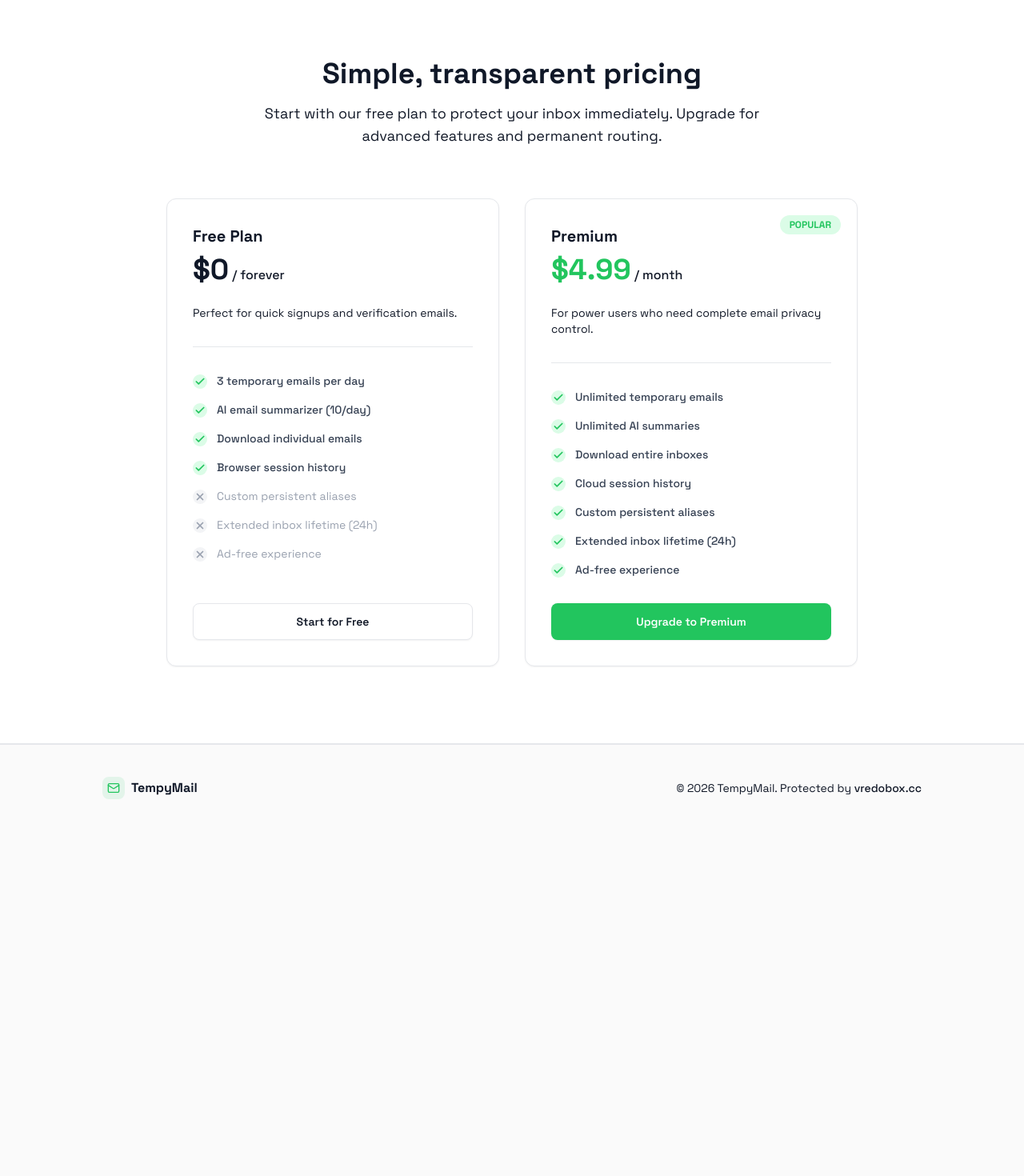
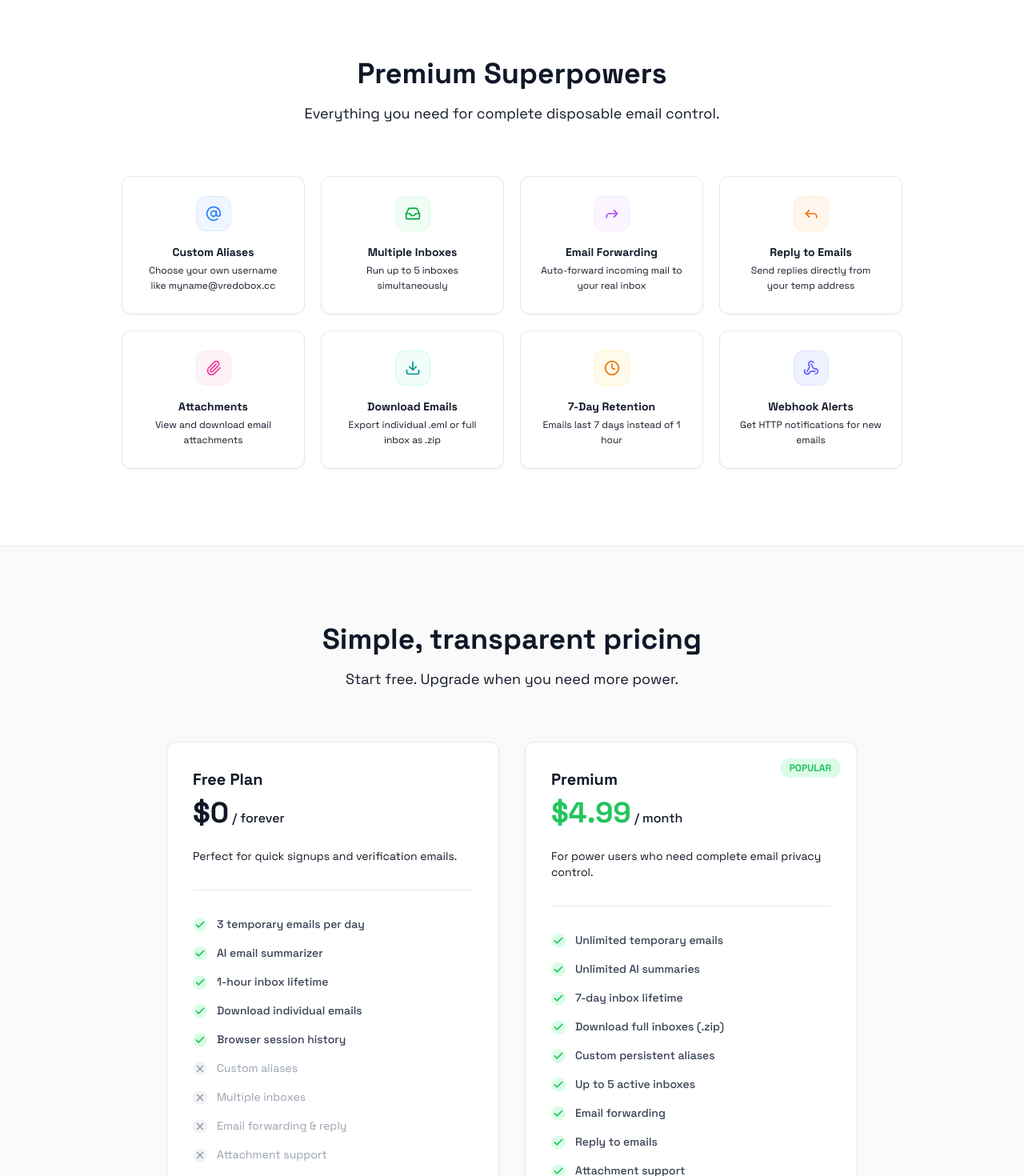
Before and after one commit to Wesley101-collab/TempyMail, a React (Vite) app in the folder frontend/: page / in a window 1280 px wide. Shown: the part 1060-2530 px from the top of the page at 80% size. Before the commit the page ends 2099 px from the top, so only its background shows below. Built offline with nearby package versions, Linux system fonts and the light colour scheme; no server answers.

Commit message:
Update landing page with premium features section and pricing

```diff
--- a/frontend/src/components/LandingPage.jsx
+++ b/frontend/src/components/LandingPage.jsx
@@ -1,5 +1,8 @@
 import React from 'react';
-import { Mail, Shield, Zap, Sparkles, Check, X, RefreshCcw, ArrowRight } from 'lucide-react';
+import {
+    Mail, Shield, Zap, Sparkles, Check, X, RefreshCcw, ArrowRight,
+    AtSign, Forward, Reply, Paperclip, Webhook, Inbox, Download, Clock
+} from 'lucide-react';
 
 export default function LandingPage({ onGetStarted, loading }) {
     return (
@@ -11,11 +14,10 @@ export default function LandingPage({ onGetStarted, loading }) {
                     <div className="bg-primary p-1.5 rounded-lg">
                         <Mail className="w-5 h-5 text-white" />
                     </div>
-                    <h1 className="text-xl font-bold tracking-tight">
-                        TempyMail
-                    </h1>
+                    <h1 className="text-xl font-bold tracking-tight">TempyMail</h1>
                 </div>
                 <div className="flex items-center gap-4">
+                    <a href="#features" className="text-sm font-medium text-textMuted hover:text-textMain transition-colors hidden sm:block">Features</a>
                     <a href="#pricing" className="text-sm font-medium text-textMuted hover:text-textMain transition-colors hidden sm:block">Pricing</a>
                     <button
                         onClick={() => { window.history.pushState({}, '', '/premium'); window.location.reload(); }}
@@ -39,7 +41,7 @@ export default function LandingPage({ onGetStarted, loading }) {
 
                     <div className="inline-flex items-center gap-2 px-3 py-1 rounded-full bg-green-50 text-primary text-sm font-bold mb-8 border border-green-200">
                         <Sparkles className="w-4 h-4" />
-                        <span>Now with AI Summaries</span>
+                        <span>Now with AI Summaries, Forwarding & Reply</span>
                     </div>
 
                     <h1 className="text-5xl md:text-7xl font-extrabold mb-6 tracking-tight leading-tight text-gray-900">
@@ -48,7 +50,7 @@ export default function LandingPage({ onGetStarted, loading }) {
                     </h1>
 
                     <p className="text-textMuted text-lg md:text-xl mb-10 max-w-2xl mx-auto leading-relaxed">
-                        Keep your real inbox clean and secure. Generate a disposable email address in one click to block spam, tracking, and unwanted newsletters.
+                        Keep your real inbox clean and secure. Generate a disposable email address in one click — with custom aliases, forwarding, attachments, and reply support.
                     </p>
 
                     <button
@@ -97,15 +99,36 @@ export default function LandingPage({ onGetStarted, loading }) {
                 </div>
             </section>
 
+            {/* Premium Features Grid */}
+            <section className="w-full bg-surface border-y border-border py-24" id="features">
+                <div className="max-w-5xl mx-auto px-6">
+                    <div className="text-center mb-16">
+                        <h2 className="text-3xl md:text-4xl font-extrabold mb-4 text-gray-900">Premium Superpowers</h2>
+                        <p className="text-textMuted text-lg max-w-2xl mx-auto">Everything you need for complete disposable email control.</p>
+                    </div>
+
+                    <div className="grid grid-cols-1 sm:grid-cols-2 lg:grid-cols-4 gap-5">
+                        <FeatureCard icon={AtSign} color="blue" title="Custom Aliases" desc="Choose your own username like myname@vredobox.cc" />
+                        <FeatureCard icon={Inbox} color="green" title="Multiple Inboxes" desc="Run up to 5 inboxes simultaneously" />
+                        <FeatureCard icon={Forward} color="purple" title="Email Forwarding" desc="Auto-forward incoming mail to your real inbox" />
+                        <FeatureCard icon={Reply} color="orange" title="Reply to Emails" desc="Send replies directly from your temp address" />
+                        <FeatureCard icon={Paperclip} color="pink" title="Attachments" desc="View and download email attachments" />
+                        <FeatureCard icon={Download} color="teal" title="Download Emails" desc="Export individual .eml or full inbox as .zip" />
+                        <FeatureCard icon={Clock} color="amber" title="7-Day Retention" desc="Emails last 7 days instead of 1 hour" />
+                        <FeatureCard icon={Webhook} color="indigo" title="Webhook Alerts" desc="Get HTTP notifications for new emails" />
+                    </div>
+                </div>
+            </section>
+
             {/* Pricing Section */}
-            <section className="w-full bg-surface border-y border-border py-24" id="pricing">
+            <section className="w-full bg-background py-24" id="pricing">
                 <div className="max-w-5xl mx-auto px-6">
                     <div className="text-center mb-16">
                         <h2 className="text-3xl md:text-4xl font-extrabold mb-4 text-gray-900">Simple, transparent pricing</h2>
-                        <p className="text-textMuted text-lg max-w-2xl mx-auto">Start with our free plan to protect your inbox immediately. Upgrade for advanced features and permanent routing.</p>
+                        <p className="text-textMuted text-lg max-w-2xl mx-auto">Start free. Upgrade when you need more power.</p>
                     </div>
 
-                    <div className="grid grid-cols-1 md:grid-cols-2 gap-8 max-w-4xl mx-auto pl-4 pr-4">
+                    <div className="grid grid-cols-1 md:grid-cols-2 gap-8 max-w-4xl mx-auto px-4">
                         {/* Free Plan */}
                         <div className="dashboard-card p-8 flex flex-col">
                             <h3 className="text-xl font-bold text-gray-900 mb-2">Free Plan</h3>
@@ -117,12 +140,15 @@ export default function LandingPage({ onGetStarted, loading }) {
 
                             <ul className="space-y-4 mb-8 flex-1">
                                 <PricingItem included>3 temporary emails per day</PricingItem>
-                                <PricingItem included>AI email summarizer (10/day)</PricingItem>
+                                <PricingItem included>AI email summarizer</PricingItem>
+                                <PricingItem included>1-hour inbox lifetime</PricingItem>
                                 <PricingItem included>Download individual emails</PricingItem>
                                 <PricingItem included>Browser session history</PricingItem>
-                                <PricingItem>Custom persistent aliases</PricingItem>
-                                <PricingItem>Extended inbox lifetime (24h)</PricingItem>
-                                <PricingItem>Ad-free experience</PricingItem>
+                                <PricingItem>Custom aliases</PricingItem>
+                                <PricingItem>Multiple inboxes</PricingItem>
+                                <PricingItem>Email forwarding & reply</PricingItem>
+                                <PricingItem>Attachment support</PricingItem>
+                                <PricingItem>Webhook notifications</PricingItem>
                             </ul>
                             <button
                                 onClick={onGetStarted}
@@ -148,11 +174,14 @@ export default function LandingPage({ onGetStarted, loading }) {
                             <ul className="space-y-4 mb-8 flex-1">
                                 <PricingItem included>Unlimited temporary emails</PricingItem>
                                 <PricingItem included>Unlimited AI summaries</PricingItem>
-                                <PricingItem included>Download entire inboxes</PricingItem>
-                                <PricingItem included>Cloud session history</PricingItem>
+                                <PricingItem included>7-day inbox lifetime</PricingItem>
+                                <PricingItem included>Download full inboxes (.zip)</PricingItem>
                                 <PricingItem included>Custom persistent aliases</PricingItem>
-                                <PricingItem included>Extended inbox lifetime (24h)</PricingItem>
-                                <PricingItem included>Ad-free experience</PricingItem>
+                                <PricingItem included>Up to 5 active inboxes</PricingItem>
+                                <PricingItem included>Email forwarding</PricingItem>
+                                <PricingItem included>Reply to emails</PricingItem>
+                                <PricingItem included>Attachment support</PricingItem>
+                                <PricingItem included>Webhook notifications</PricingItem>
                             </ul>
                             <button
                                 onClick={() => { window.history.pushState({}, '', '/premium'); window.location.reload(); }}
@@ -183,6 +212,28 @@ export default function LandingPage({ onGetStarted, loading }) {
     );
 }
 
+function FeatureCard({ icon: Icon, color, title, desc }) {
+    const colors = {
+        blue: 'bg-blue-50 text-blue-500 border-blue-100',
+        green: 'bg-green-50 text-green-600 border-green-100',
+        purple: 'bg-purple-50 text-purple-500 border-purple-100',
+        orange: 'bg-orange-50 text-orange-500 border-orange-100',
+        pink: 'bg-pink-50 text-pink-500 border-pink-100',
+        teal: 'bg-teal-50 text-teal-600 border-teal-100',
+        amber: 'bg-amber-50 text-amber-600 border-amber-100',
+        indigo: 'bg-indigo-50 text-indigo-500 border-indigo-100',
+    };
+    return (
+        <div className="dashboard-card p-6 group hover:shadow-md transition-shadow text-center">
+            <div className={`w-11 h-11 ${colors[color]} rounded-xl flex items-center justify-center mb-4 border mx-auto group-hover:scale-110 transition-transform`}>
+                <Icon className="w-5 h-5" />
+            </div>
+            <h3 className="font-bold text-gray-900 mb-1 text-sm">{title}</h3>
+            <p className="text-textMuted text-xs leading-relaxed">{desc}</p>
+        </div>
+    );
+}
+
 function PricingItem({ children, included }) {
     return (
         <li className="flex items-start gap-3 text-sm">
```
